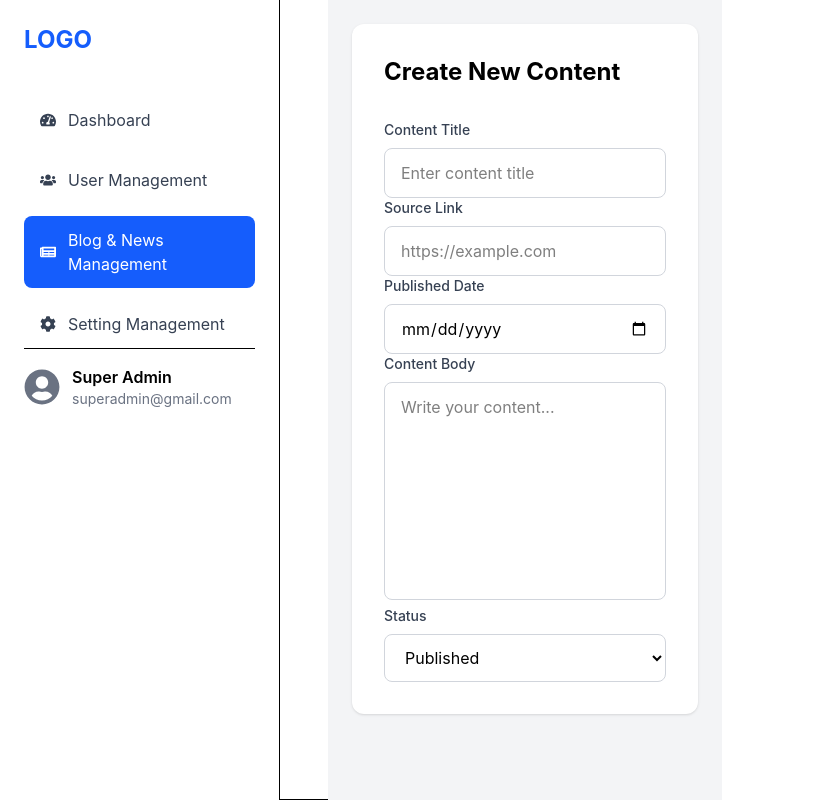
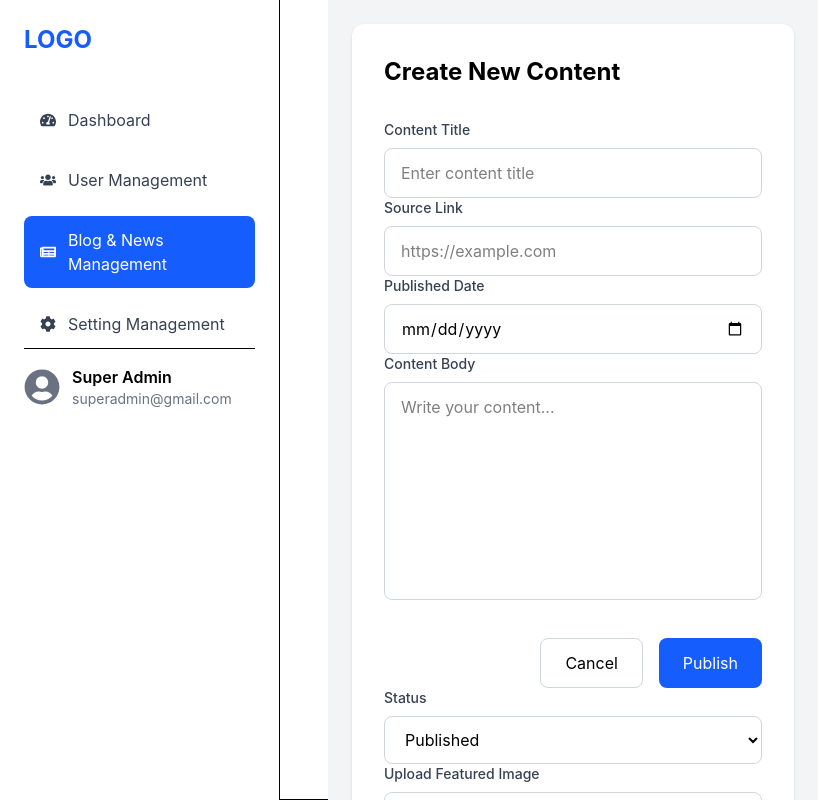
Before and after one commit to SilentFamine/MaxValid-intern-task, a React (Vite) app: page /create-content in a window 1280 px wide. Shown: the whole page, without its empty margins (0-836 px from the left). Built offline with nearby package versions, Linux system fonts and the light colour scheme.

Commit message:
Complete create content form UI

```diff
--- /dev/null
+++ b/src/components/Form/FileUpload.jsx
@@ -0,0 +1,20 @@
+function FileUpload({ label }) {
+  return (
+    <div className="space-y-2">
+      <label className="block text-sm font-medium text-gray-700">
+        {label}
+      </label>
+
+      <input
+        type="file"
+        className="w-full border border-gray-300 rounded-lg px-4 py-3
+        file:mr-4 file:py-2 file:px-4
+        file:border-0 file:rounded-md
+        file:bg-blue-600 file:text-white
+        file:cursor-pointer"
+      />
+    </div>
+  );
+}
+
+export default FileUpload;
--- a/src/components/Form/Textarea.jsx
+++ b/src/components/Form/Textarea.jsx
@@ -5,7 +5,7 @@ function Textarea({
   onChange,
 }) {
   return (
-    <div className="space-y-2">
+    <><div className="space-y-2">
           <label className="block text-sm font-medium text-gray-700">
               {label}
           </label>
@@ -15,9 +15,23 @@ function Textarea({
               placeholder={placeholder}
               value={value}
               onChange={onChange}
-        className="w-full border border-gray-300 rounded-lg px-4 py-3 resize-none focus:outline-none focus:ring-2 focus:ring-blue-500"
-      />
-    </div>
+              className="w-full border border-gray-300 rounded-lg px-4 py-3 resize-none focus:outline-none focus:ring-2 focus:ring-blue-500" />
+      </div><div className="flex justify-end gap-4 mt-8">
+
+              <button
+                  className="px-6 py-3 rounded-lg border border-gray-300 hover:bg-gray-100"
+              >
+                  Cancel
+              </button>
+
+              <button
+                  className="px-6 py-3 rounded-lg bg-blue-600 text-white hover:bg-blue-700"
+              >
+                  Publish
+              </button>
+
+          </div></>
+
   );
 }
 
--- a/src/pages/admin/CreateContent.jsx
+++ b/src/pages/admin/CreateContent.jsx
@@ -1,6 +1,7 @@
 import Input from "../../components/Form/Input";
 import Textarea from "../../components/Form/Textarea";
 import Select from "../../components/Form/Select";
+import FileUpload from "../../components/Form/FileUpload";
 
 function CreateContent() {
   return (
@@ -38,6 +39,10 @@ function CreateContent() {
             ]}
             />
 
+            <FileUpload
+                label="Upload Featured Image"
+            />
+
     </div>
   );
 }
```
Lines whose indentation alone changed are shown as unchanged.
